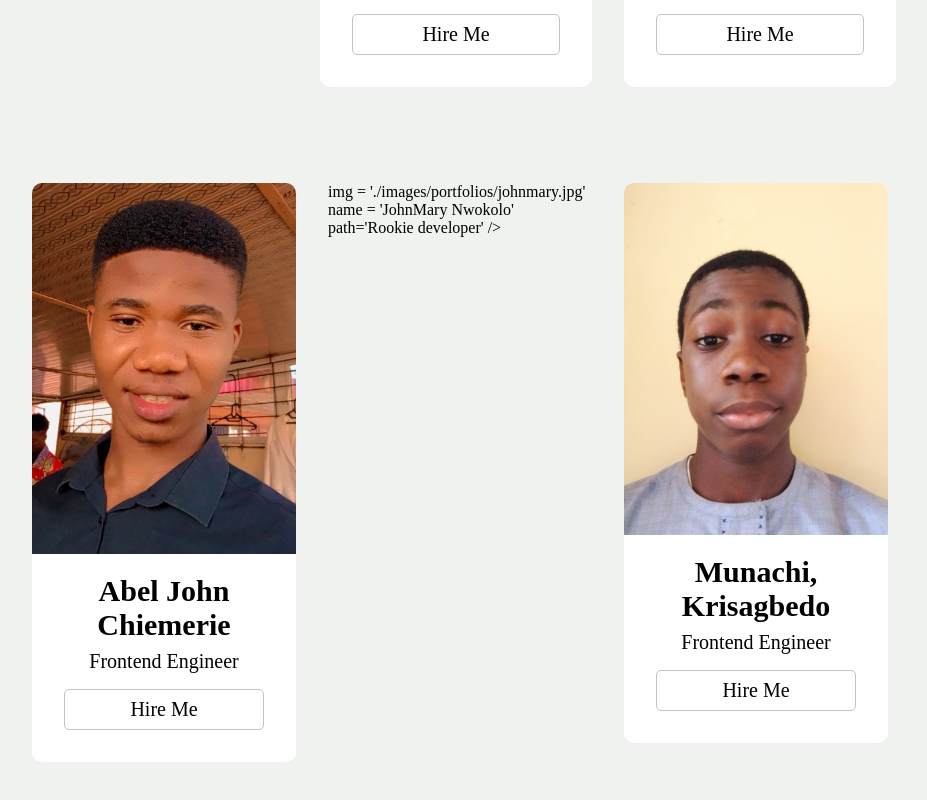
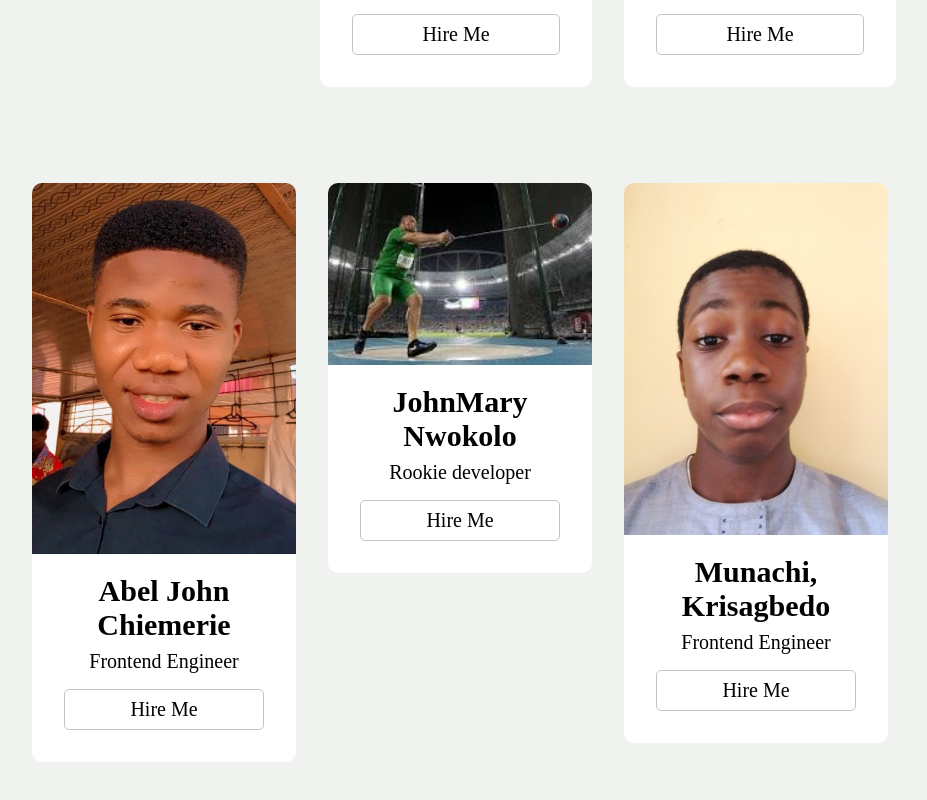
Before and after one commit to ekeneakubue/skillup2025B, a React (Vite) app: page /portfolio in a window 1280 px wide. Shown: the part 600-1400 px from the top of the page, without its empty margins (32-959 px from the left). Built offline with nearby package versions, Linux system fonts and the light colour scheme.

Commit message:
i added my pic  and names to portfolio

```diff
--- a/src/pages/portfolio/Portfolio.jsx
+++ b/src/pages/portfolio/Portfolio.jsx
@@ -30,6 +30,7 @@ export default function Portfolio() {
                   name = 'Abel John Chiemerie'
                   path='Frontend Engineer'
                 />
+                <PortfolioCard
                   img = './images/portfolios/johnmary.jpg'
                   name = 'JohnMary Nwokolo'
                   path='Rookie developer'
```
